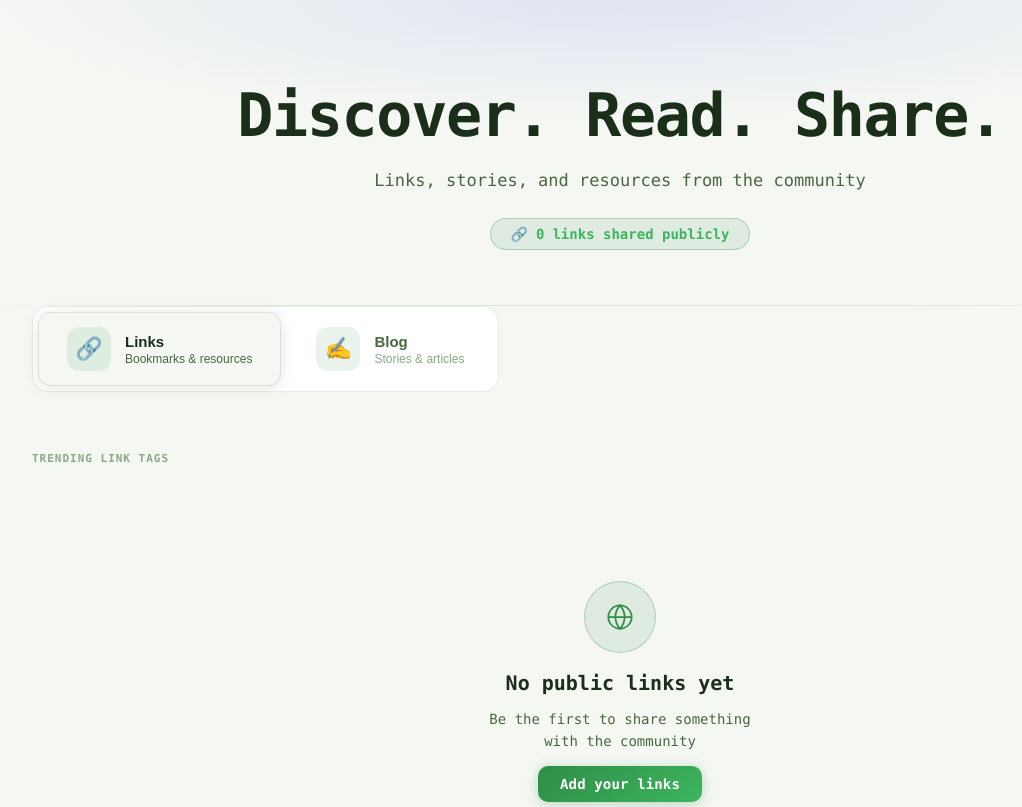
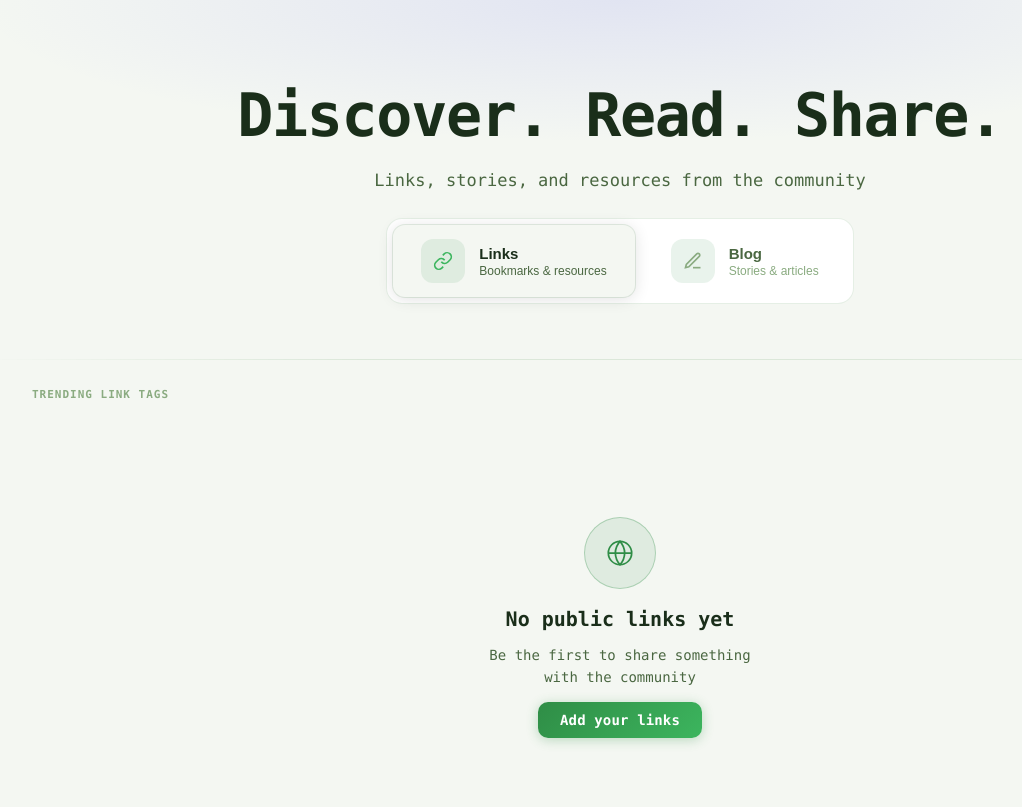
Before and after one commit to abhsk-git/grimoire, a Flask app: page /explore in a window 1280 px wide. Shown: the part 73-880 px from the top of the page, without its empty margins (20-1042 px from the left). After the commit the page ends 818 px from the top, so only its background shows below. Run offline with Flask 3, Linux system fonts and the light colour scheme; data that the repository does not hold is empty.

Commit message:
fix: replace emoji tab icons with SVGs, center tabs in hero, remove link count
- Move mode tabs into the hero section, replacing the count pill
- Swap emoji (🔗 ✍️) for SVG icons with theme-aware stroke colors
- Use display:inline-flex so the hero's text-align:center works on desktop
- Remove "N links shared publicly" count display and dead JS references

Co-Authored-By: Claude Sonnet 4.6 <noreply@anthropic.com>

```diff
--- a/static/css/blog.css
+++ b/static/css/blog.css
@@ -21,11 +21,14 @@
   box-shadow: 0 2px 16px rgba(0,0,0,0.12), 0 0 0 1px var(--border);
 }
 .mode-tab-icon {
-  font-size: 22px; width: 44px; height: 44px; border-radius: 12px;
+  width: 44px; height: 44px; border-radius: 12px;
   background: var(--accent-dim); display: flex; align-items: center;
   justify-content: center; flex-shrink: 0; transition: all .22s;
 }
+.mode-tab-icon svg { stroke: var(--text3); transition: stroke .22s; }
+.mode-tab:hover .mode-tab-icon svg { stroke: var(--text2); }
 .mode-tab.active .mode-tab-icon { background: var(--accent-dim); }
+.mode-tab.active .mode-tab-icon svg { stroke: var(--accent2); }
 .tab-label { font-size: 15px; font-weight: 700; display: block; }
 .tab-desc  { font-size: 12px; color: var(--text3); display: block; margin-top: 2px; }
 .mode-tab.active .tab-desc { color: var(--text2); }
--- a/static/css/explore.css
+++ b/static/css/explore.css
@@ -46,11 +46,8 @@
   font-size: 17px; color: var(--text2); margin-bottom: 24px; line-height: 1.65;
   animation: heroIn .8s .1s cubic-bezier(0.16,1,0.3,1) both;
 }
-.explore-counts {
-  display: inline-flex; align-items: center; gap: 8px;
-  font-size: 14px; font-weight: 700; color: var(--accent2);
-  background: var(--accent-dim); border: 1px solid var(--accent-border);
-  border-radius: 100px; padding: 7px 20px;
+.explore-hero .mode-tabs {
+  display: inline-flex;
   animation: heroIn .8s .2s cubic-bezier(0.16,1,0.3,1) both;
 }
 
--- a/static/js/explore.js
+++ b/static/js/explore.js
@@ -33,16 +33,12 @@ function switchMode(newMode, initial = false) {
   const search = document.getElementById('exploreSearch');
   if (mode === 'links') {
     search.placeholder = 'Search links…';
-    document.getElementById('countLabel').textContent   = 'links shared publicly';
-    document.getElementById('modeIcon').textContent     = '🔗';
     document.getElementById('trendingLabel').textContent = 'Trending link tags';
     setEmptyState('No public links yet', 'Be the first to share something with the community', 'Add your links', () => showPanel('register'));
     loadTrendingTags();
     loadLinks(true);
   } else {
     search.placeholder = 'Search posts…';
-    document.getElementById('countLabel').textContent   = 'posts published';
-    document.getElementById('modeIcon').textContent     = '✍️';
     document.getElementById('trendingLabel').textContent = 'Popular post tags';
     setEmptyState('No blog posts yet', 'Be the first to share your story with the community', 'Start writing', () => { window.location.href = '/write'; });
     loadBlogTags();
@@ -75,7 +71,6 @@ async function loadLinks(reset = true) {
   const data = await r.json();
   linksState.items = reset ? data.links : [...linksState.items, ...data.links];
   linksState.total = data.total;
-  document.getElementById('exploreTotal').textContent = linksState.total.toLocaleString();
   renderGrid(linksState.items.map(buildLinkCard));
   document.getElementById('exploreLoadMore').classList.toggle('hidden', linksState.items.length >= linksState.total);
 }
@@ -126,7 +121,6 @@ async function loadPosts(reset = true) {
   const data = await r.json();
   blogState.items = reset ? data.posts : [...blogState.items, ...data.posts];
   blogState.total = data.total;
-  document.getElementById('exploreTotal').textContent = blogState.total.toLocaleString();
   renderGrid(blogState.items.map(buildBlogCard));
   document.getElementById('exploreLoadMore').classList.toggle('hidden', blogState.items.length >= blogState.total);
 }
--- a/templates/explore.html
+++ b/templates/explore.html
@@ -63,24 +63,20 @@
 <div class="explore-hero">
   <h1 id="heroTitle">Discover. Read. Share.</h1>
   <p id="heroSub">Links, stories, and resources from the community</p>
-  <div class="explore-counts">
-    <span id="modeIcon">🔗</span>
-    <span id="exploreTotal">—</span> <span id="countLabel">links shared publicly</span>
-  </div>
-</div>
-
-<!-- Mode tabs -->
-<div class="mode-tabs-wrap">
   <div class="mode-tabs">
     <button class="mode-tab active" id="tab-links" onclick="switchMode('links')">
-      <div class="mode-tab-icon">🔗</div>
+      <div class="mode-tab-icon">
+        <svg width="20" height="20" viewBox="0 0 24 24" fill="none" stroke="currentColor" stroke-width="2"><path d="M10 13a5 5 0 0 0 7.54.54l3-3a5 5 0 0 0-7.07-7.07l-1.72 1.71"/><path d="M14 11a5 5 0 0 0-7.54-.54l-3 3a5 5 0 0 0 7.07 7.07l1.71-1.71"/></svg>
+      </div>
       <div>
         <span class="tab-label">Links</span>
         <span class="tab-desc">Bookmarks &amp; resources</span>
       </div>
     </button>
     <button class="mode-tab" id="tab-blog" onclick="switchMode('blog')">
-      <div class="mode-tab-icon">✍️</div>
+      <div class="mode-tab-icon">
+        <svg width="20" height="20" viewBox="0 0 24 24" fill="none" stroke="currentColor" stroke-width="2"><path d="M12 20h9"/><path d="M16.5 3.5a2.121 2.121 0 0 1 3 3L7 19l-4 1 1-4L16.5 3.5z"/></svg>
+      </div>
       <div>
         <span class="tab-label">Blog</span>
         <span class="tab-desc">Stories &amp; articles</span>
```
